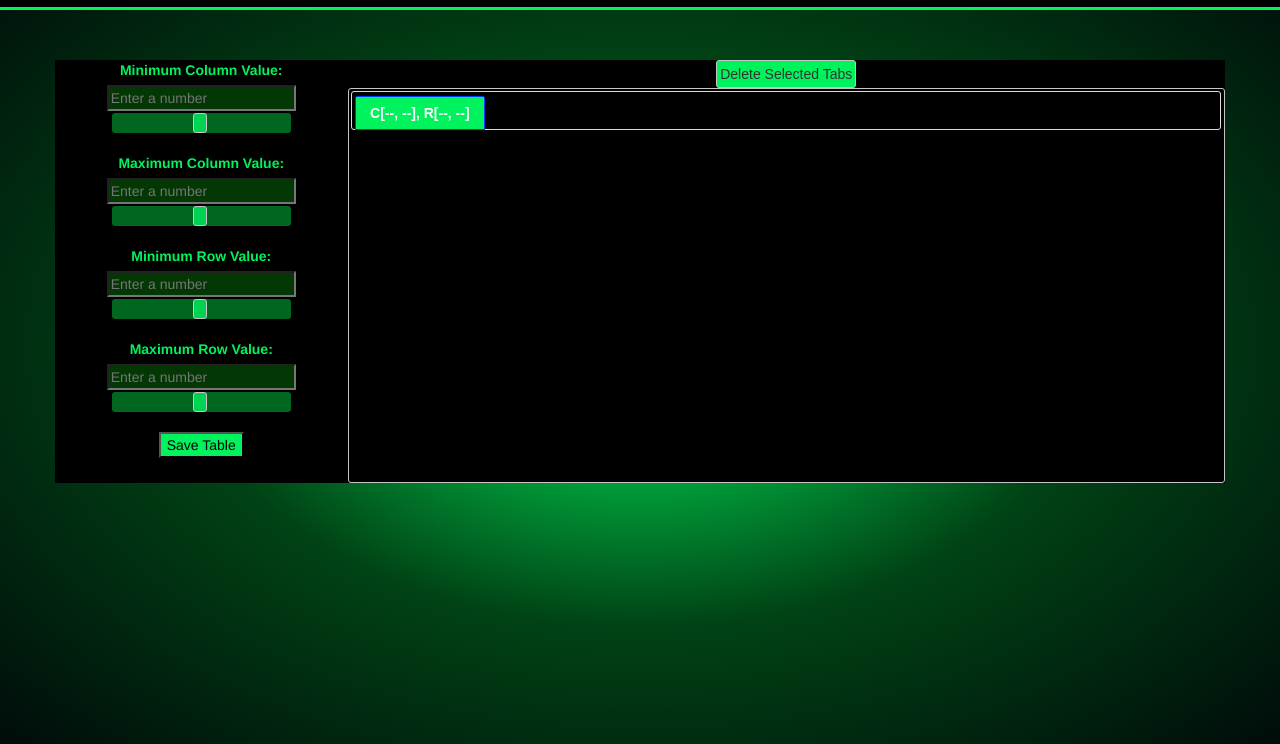
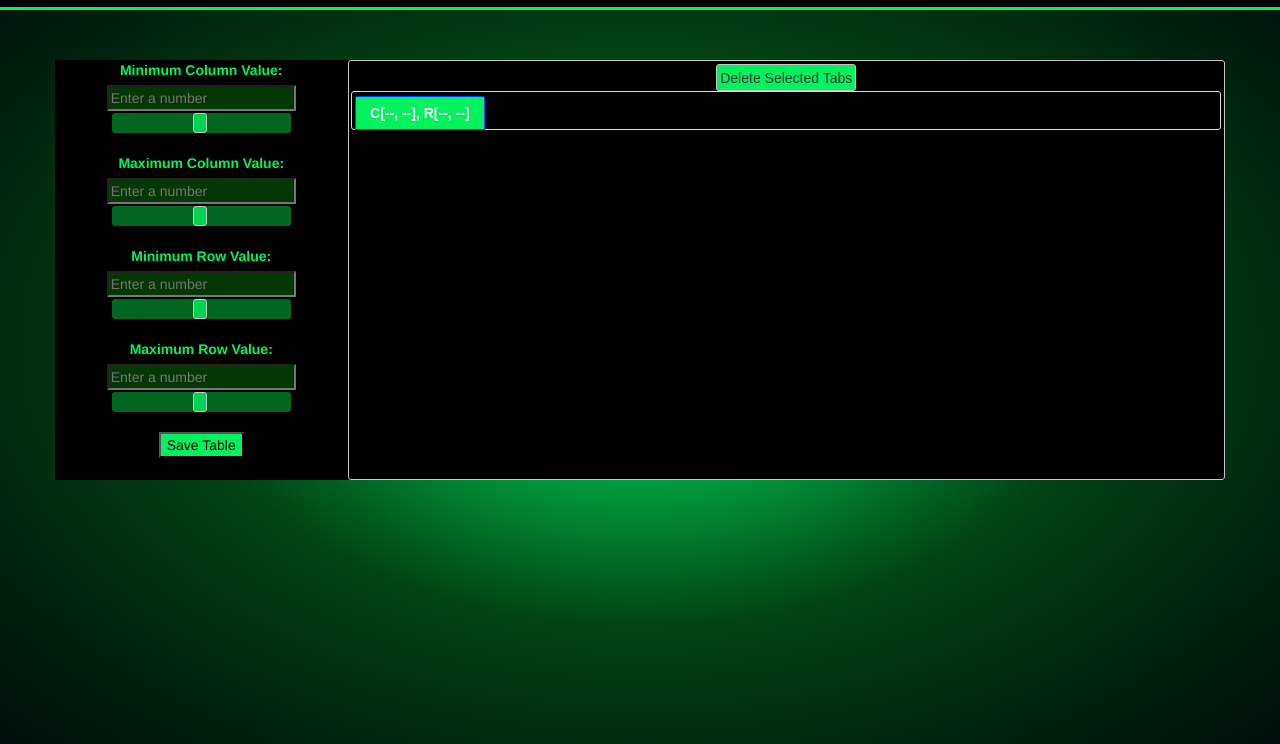
Before and after one commit to CJ-Sheehan4/HW4---Part2, a plain HTML site: page index.html in a window 1280 px wide. Shown: the part 56-800 px from the top of the page. Drawn offline with nearby package versions, Linux system fonts and the light colour scheme.

Commit message:
few changes

```diff
--- a/css/style.css
+++ b/css/style.css
@@ -33,7 +33,6 @@ form {
 }
 input {
   background-color: rgb(3, 55, 3);
-
 }
 #btn-delete {
   background: #00F35C;
@@ -49,14 +48,9 @@ input {
 #coltable {
   overflow-y: scroll;
   overflow-x: scroll;
-  height: 395px;
+  height: 420px;
   background: black;
 }
-/*
-#coltable .ui-state-active {
-  background: #00F35C;
-  color: black;
-}*/
 .ui-tabs .ui-tabs-nav{
   background: rgb(0, 0, 0);
 }
--- a/index.html
+++ b/index.html
@@ -21,7 +21,6 @@ updated on November 25th, 2022 at 11:00AM
     <!--<script src="https://maxcdn.bootstrapcdn.com/bootstrap/3.4.1/js/bootstrap.min.js"></script>-->
     <link rel="stylesheet" href="https://ajax.googleapis.com/ajax/libs/jqueryui/1.11.4/themes/smoothness/jquery-ui.css">
     <link rel="stylesheet" href="//code.jquery.com/ui/1.13.2/themes/base/jquery-ui.css">
-
   </head>
   <body id="body">
     <div id="header" class="container-fluid">
@@ -29,7 +28,6 @@ updated on November 25th, 2022 at 11:00AM
     </div>
     <div id="maindiv" class="container">
       <div id="row1" class="row">
-        <button id="btn-delete">Delete Selected Tabs</button>
         <div id = "colform" class="col-md-3">
           <form id = "form">
             <label>Minimum Column Value:</label><br>
@@ -60,6 +58,7 @@ updated on November 25th, 2022 at 11:00AM
           </form>
         </div>
         <div id = "coltable" class="col-md-9">
+          <button id="btn-delete">Delete Selected Tabs</button>
           <ul>
             <li id="mainli"><a id="maina" href="#maintab">C[--, --], R[--, --]</a></li>
           </ul>
@@ -78,7 +77,6 @@ updated on November 25th, 2022 at 11:00AM
     <script src="https://cdn.jsdelivr.net/npm/jquery-validation@1.19.5/dist/additional-methods.min.js"></script>
     <!--Jquery UI-->
     <script src="https://code.jquery.com/ui/1.13.2/jquery-ui.js"></script>
-
     <!--JS script-->
     <script src="js/myScript.js"></script>
   </body>
--- a/js/myScript.js
+++ b/js/myScript.js
@@ -37,6 +37,7 @@ function submitForm(input){
   if(minCClicked && maxCClicked && minRClicked && maxRClicked){
     $("#form").submit();
   }
+
 }
 // function to get all the values in the input.
 // returns an object with key values that hold arrays of the actual values and the element itself
@@ -119,7 +120,8 @@ $(document).ready(function(){
         required: true,
         nowhitespace: true,
         number: true,
-        range: [-50,50]
+        range: [-50,50],
+        onlyIntegers: true
 
       },
       maxc: {
@@ -127,26 +129,28 @@ $(document).ready(function(){
         nowhitespace: true,
         number: true,
         range: [-50,50],
-        maxcIsLargest: true
+        maxcIsLargest: true,
+        onlyIntegers: true
       },
       minr: {
         required: true,
         nowhitespace: true,
         number: true,
-        range: [-50,50]
+        range: [-50,50],
+        onlyIntegers: true
       },
       maxr: {
         required: true,
         nowhitespace: true,
         number: true,
         range: [-50,50],
-        maxrIsLargest: true
+        maxrIsLargest: true,
+        onlyIntegers: true
       }
     },
     submitHandler: function(){
       var input = getInputValues();
       generateTable(input);
-
     }
   });
   /*
@@ -156,8 +160,8 @@ $(document).ready(function(){
 
   //minimum column slider
   var minCSlider = {
-    min: -50,
-    max: 50,
+    min: -51,
+    max: 51,
     value: 0,
     animate: "slow",
     slide: function() {
@@ -167,60 +171,48 @@ $(document).ready(function(){
       // then sets that value in the input element for minimum column
       input.minCol[0] = $("#minCSlider").slider("value");
       $("#minc").val(input.minCol[0]);
-    },
-    stop: function() {
-      var input = getInputValues();
       minCClicked = true;
       submitForm(input);
     }
   };
   // maximum column slider
   var maxCSlider = {
-    min: -50,
-    max: 50,
+    min: -51,
+    max: 51,
     value: 0,
     slide: function() {
       $("#coltable").tabs("option", "active", 0);
       var input = getInputValues();
       input.maxCol[0] = $("#maxCSlider").slider("value");
       $("#maxc").val(input.maxCol[0]);
-    },
-    stop: function() {
-      var input = getInputValues();
       maxCClicked = true;
       submitForm(input);
     }
   }
   // minimum row slider
   var minRSlider = {
-    min: -50,
-    max: 50,
+    min: -51,
+    max: 51,
     value: 0,
     slide: function() {
       $("#coltable").tabs("option", "active", 0);
       var input = getInputValues();
       input.minRow[0] = $("#minRSlider").slider("value");
       $("#minr").val(input.minRow[0]);
-    },
-    stop: function() {
-      var input = getInputValues();
       minRClicked = true;
       submitForm(input);
     }
   }
   // maximum row slider
   var maxRSlider = {
-    min: -50,
-    max: 50,
+    min: -51,
+    max: 51,
     value: 0,
     slide: function() {
       $("#coltable").tabs("option", "active", 0);
       var input = getInputValues();
       input.maxRow[0] = $("#maxRSlider").slider("value");
       $("#maxr").val(input.maxRow[0]);
-    },
-    stop: function() {
-      var input = getInputValues();
       maxRClicked = true;
       submitForm(input);
     }
@@ -281,12 +273,16 @@ $(document).ready(function(){
   // The two methods are making sure that the min column or row is smaller than the max column or row
   $.validator.addMethod("maxcIsLargest", function(value){
     var input = getInputValues();
-    return input.minCol[0] < value;
+    return input.minCol[0] <= value;
   }, "maximum column must be greater than minimum column");
   $.validator.addMethod("maxrIsLargest", function(value){
     var input = getInputValues();
-    return input.minRow[0] < value;
+    return input.minRow[0] <= value;
   }, "maximum row must be greater than minimum row");
+  // method to ensure that only integers are entered as a value
+  $.validator.addMethod("onlyIntegers", function(value){
+    return !(value.includes('.'));
+  }, "only integer values allowed");
   // this checks the checkboxes if they have been checked,
   // iterates through the list of current divs and deletes the
   // ones that were checked along with their corresponding li elements
@@ -305,6 +301,7 @@ $(document).ready(function(){
   });
   // when the submit button is clicked, it saves the current table into a new tab
   $("#submit").on("click", function(){
+    if($("#form").valid()){
       var input = getInputValues();
       let savedTable = generateTable(input);
       // makes a clone of that HTML table into the saveTable variable to display in a new tab.
@@ -331,5 +328,6 @@ $(document).ready(function(){
       }
       tabIterator++;
       checkIterator++;
+    }
   });
 });
```
Lines whose indentation alone changed are shown as unchanged.
